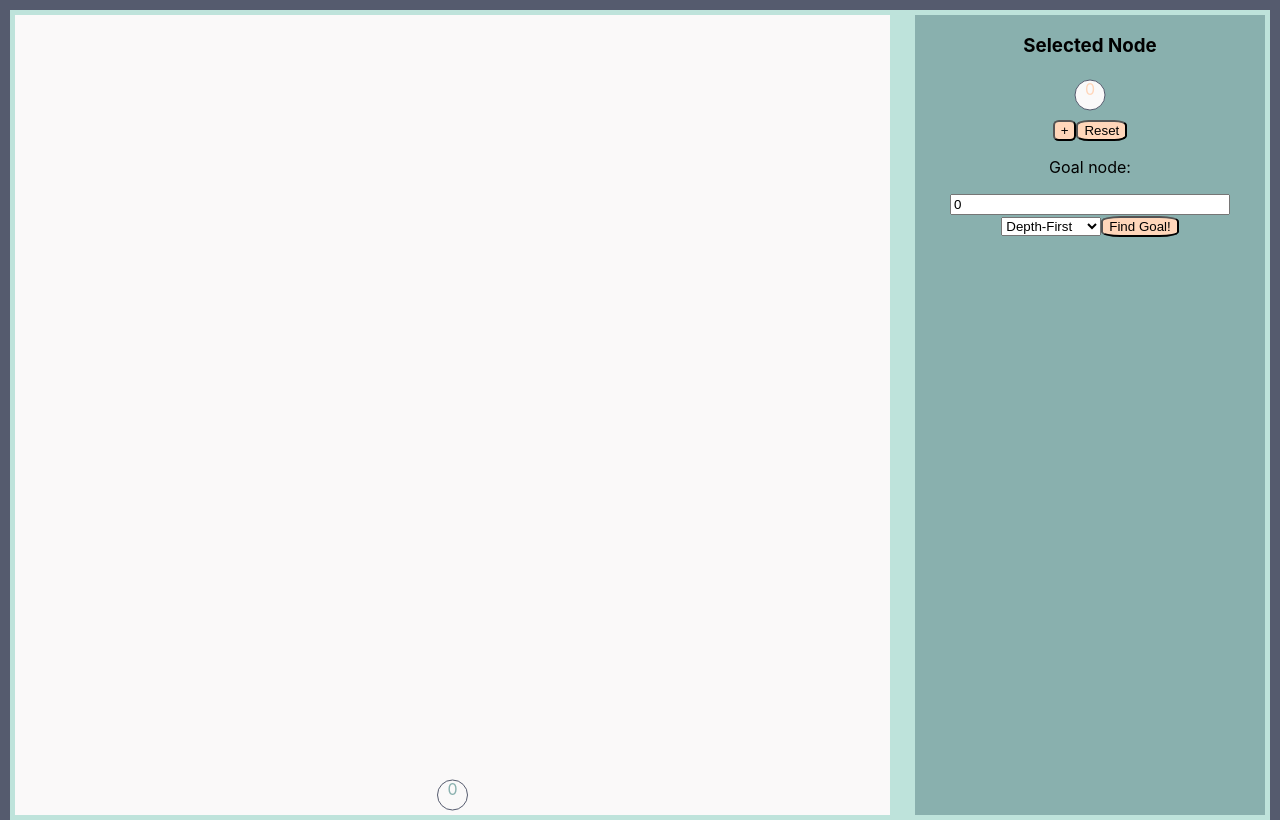
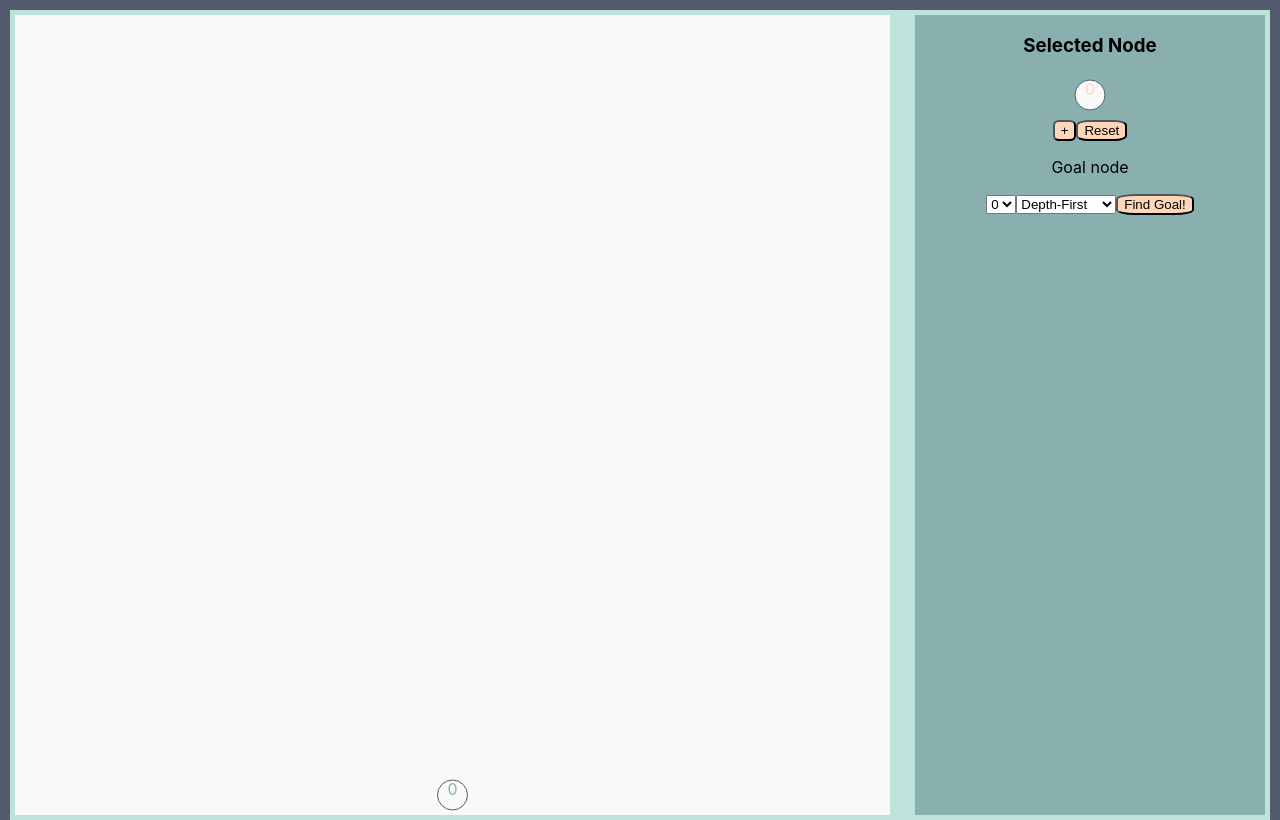
Before and after one commit to dcgfz2/Tree-Search-React, a React (Create React App) app: page / in a window 1280 px wide. Built offline with nearby package versions, Linux system fonts and the light colour scheme.

Commit message:
add goal selection

```diff
--- a/src/App.js
+++ b/src/App.js
@@ -14,7 +14,8 @@ class App extends React.Component {
     this.state = {
         tree: startTree,
         selected: startTree.root,
-        algorithm: "Depth-First",
+        algorithm: "0",
+        goal: "0",
     };
     this.treeSize = 0;
     this.traverse = [1,5];
@@ -23,7 +24,8 @@ class App extends React.Component {
   reset = () => {
     let startTree = new SearchTree(0);
     this.setState({tree: startTree,
-    selected: startTree.root});
+    selected: startTree.root,
+    goal: "0"});
     this.treeSize = 0;
   }
 
@@ -39,18 +41,28 @@ class App extends React.Component {
   }
 
   findGoal = () => {
-    console.log(this.state.algorithm);
+    switch(this.state.algorithm){
+      case 0: //Depth-First
+        break;
+      case 1: //Breadth-First
+        break;
+      default:
+    }
   }
 
   handleAlgo = (event) => {
     this.setState({algorithm: event.target.value});
   }
 
+  handleGoal = (event) => {
+    this.setState({goal: event.target.value});
+  }
+
   render(){
     return (
       <div className="main-container">
          <RenderTree data={this.state.tree} height={this.state.tree.maxDepth(this.state.tree.root)} onClick={this.selectNode} traverse={this.traverse}/>
-         <ControlPanel selected={this.state.selected} addEvent={this.insertNode} resetEvent={this.reset} goalEvent={this.findGoal} handleAlgo={this.handleAlgo}/>
+         <ControlPanel selected={this.state.selected} size ={this.treeSize} addEvent={this.insertNode} resetEvent={this.reset} goalEvent={this.findGoal} handleAlgo={this.handleAlgo} handleGoal={this.handleGoal}/>
      </div>
     );
   }
--- a/src/components/controlpanel.js
+++ b/src/components/controlpanel.js
@@ -2,7 +2,7 @@ import React from 'react';
 
 import "./controlpanel.css";
 
-const ControlPanel = ({selected,addEvent,resetEvent,goalEvent,handleAlgo}) => (
+const ControlPanel = ({selected,size,addEvent,resetEvent,goalEvent,handleAlgo,handleGoal}) => (
   <div className="controls-container">
     <div className="selected-node">
     <h3>Selected Node</h3>
@@ -14,11 +14,15 @@ const ControlPanel = ({selected,addEvent,resetEvent,goalEvent,handleAlgo}) => (
     <div className="option-container">
       <button className="button add" onClick={addEvent}>+</button>
       <button className="button" onClick={resetEvent}>Reset</button>
-      <p>Goal node:</p>
-      <input type="text" defaultValue="0"/>
+      <p>Goal node</p>
+      <select name="goalNode" onChange={handleGoal}>
+        {[...Array(size+1).keys()].map((options,index)=>{
+          return<option value={options}>{options}</option>
+        })}
+      </select>
       <select name="algorithms" onChange={handleAlgo}>
-        <option value="Depth-First">Depth-First</option>
-        <option value="Breadth-First">Breadth-First</option>
+        <option value="0">Depth-First</option>
+        <option value="1">Breadth-First</option>
       </select>
       <button className="button" onClick={goalEvent}>Find Goal!</button>
     </div>
```
